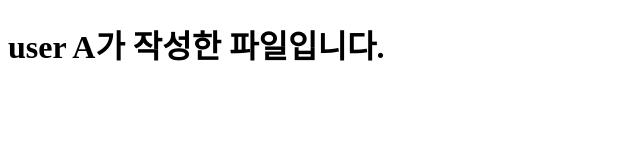
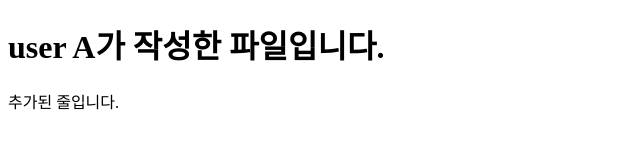
Before and after one commit to Songj2/NC13Git, a plain HTML site: page NC13Git/userA.html in a window 1280 px wide. Shown: the whole page, without its empty margins (0-640 px from the left). Drawn offline with Linux system fonts and the light colour scheme.

Commit message:
User A 2nd Work

```diff
--- a/NC13Git/userA.html
+++ b/NC13Git/userA.html
@@ -6,5 +6,6 @@
 </head>
 <body>
 <h1>user A가 작성한 파일입니다.</h1>
+<p>추가된 줄입니다.</p>
 </body>
 </html>
```
